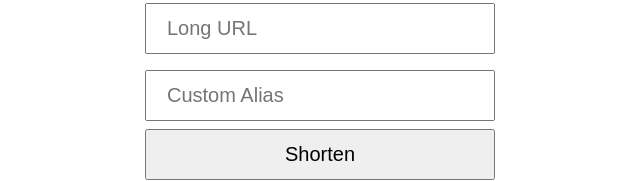
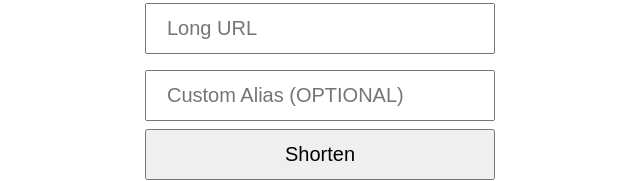
Before and after one commit to ajzbc/firebase-url-shortener, a plain HTML site: page index.html in a window 1280 px wide. Shown: the part 190-371 px from the top of the page, without its empty margins (320-960 px from the left). Drawn offline with Linux system fonts and the light colour scheme.

Commit message:
optional alias

```diff
--- a/index.html
+++ b/index.html
@@ -15,7 +15,7 @@
     </header>
     <div class="wrap">
         <input id="url" type="url" placeholder="Long URL">
-        <input id="custom" type="type" placeholder="Custom Alias">
+        <input id="custom" type="type" placeholder="Custom Alias (OPTIONAL)">
         <button class="button" onclick="short()">Shorten</button>
         <p id="notice"></p>
         <div id="form">
```
